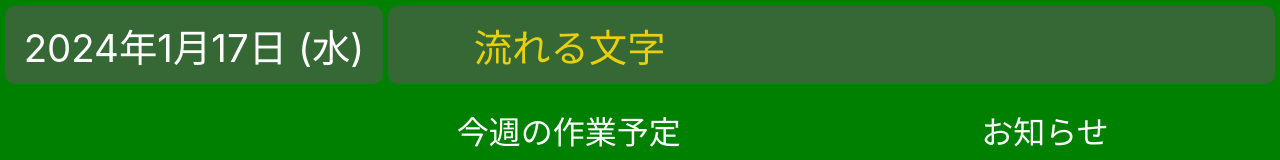
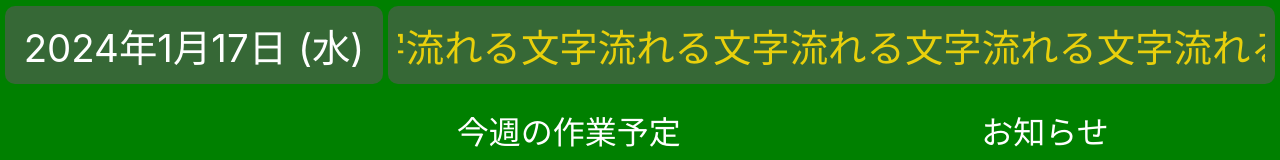
Before and after one commit to fisher-lirycs/dashboard, a React (Create React App) app: page /dashboard03 in a window 1280 px wide. Shown: the top 160 px of the page. Built offline with nearby package versions, Linux system fonts and the light colour scheme; no server answers.

Commit message:
text scroll

```diff
--- a/src/components/Dashboard/03/index.tsx
+++ b/src/components/Dashboard/03/index.tsx
@@ -71,7 +71,7 @@ const DashBoard03: React.FC = () => {
             <HeaderContent>
                 <HeaderDateBlock>{day.getFullYear()}年{day.getMonth() + 1}月{day.getDate()}日 ({getWeek(day.getDay())})</HeaderDateBlock>
                 <HeaderFlowBlock>
-                    <Scroll text={"流れる文字"} />
+                    <Scroll text={"流れる文字流れる文字流れる文字流れる文字流れる文字流れる文字"} />
                 </HeaderFlowBlock>
             </HeaderContent>
             <MainContent>
--- a/src/components/Dashboard/03/scroll/index.tsx
+++ b/src/components/Dashboard/03/scroll/index.tsx
@@ -1,4 +1,4 @@
-import React, { useState, useEffect, ReactNode } from "react";
+import React, { useState, useEffect, useRef } from "react";
 import styled from "styled-components";
 
 export interface ScrollProps {
@@ -6,36 +6,36 @@ export interface ScrollProps {
 }
 
 const Scroll: React.FC<ScrollProps> = ({ text }) => {
+    const wrapContentRef = useRef<HTMLDivElement>(null)
+    const textContentRef = useRef<HTMLDivElement>(null)
+
     const [left, setLeft] = useState(9999)
     const [transform, setTransform] = useState(0)
     const [transition, setTransition] = useState(`transform 5s linear`)
     const [stopInterval, setStopInterval] = useState(false)
-    let scrollXStyle = {
-        left,
-        transform: `translateX(${transform}px)`,
-        transition
-    }
+
 
     let timerX: NodeJS.Timer;
     const setPosition = () => {
-        const textWidth = document.getElementById('scroll_x_text')?.clientWidth
-        const fatherWidth = document.getElementById('scroll_x')?.clientWidth
-        setStopInterval(true)
-        if (fatherWidth && textWidth) {
-            setLeft(fatherWidth)
-            if (transform < 0 && ((Math.abs(transform) - fatherWidth) > textWidth)) {
+        const wrapContent = wrapContentRef.current;
+        const textContent = textContentRef.current;
+        if (wrapContent && textContent) {
+            const { width: wrapWidth } = wrapContent.getBoundingClientRect();
+            const { width: textWidth } = textContent.getBoundingClientRect();
+            setStopInterval(true)
+            setLeft(wrapWidth)
+            if (transform < 0 && ((Math.abs(transform) - wrapWidth) > textWidth)) {
                 setTransition('')
                 setTransform(0)
                 setTimeout(() => {
                     setStopInterval(false)
                 }, 100)
-
             } else {
-                setTransition(`transform 5s linear`)
-                setTransform(transform - fatherWidth)
+                setTransition(`transform 10s linear`)
+                setTransform(transform - 2 * textWidth)
                 setTimeout(() => {
                     setStopInterval(false)
-                }, 5000)
+                }, 10000)
             }
         }
     }
@@ -52,8 +52,12 @@ const Scroll: React.FC<ScrollProps> = ({ text }) => {
     }, [stopInterval])
 
     return (
-        <Container id="scroll_x">
-            <TextContent id="scroll_x_text" style={scrollXStyle}>{text}</TextContent>
+        <Container ref={wrapContentRef}>
+            <TextContent ref={textContentRef} style={{
+                left,
+                transform: `translateX(${transform}px)`,
+                transition
+            }}>{text}</TextContent>
         </Container>
     )
 }
```
